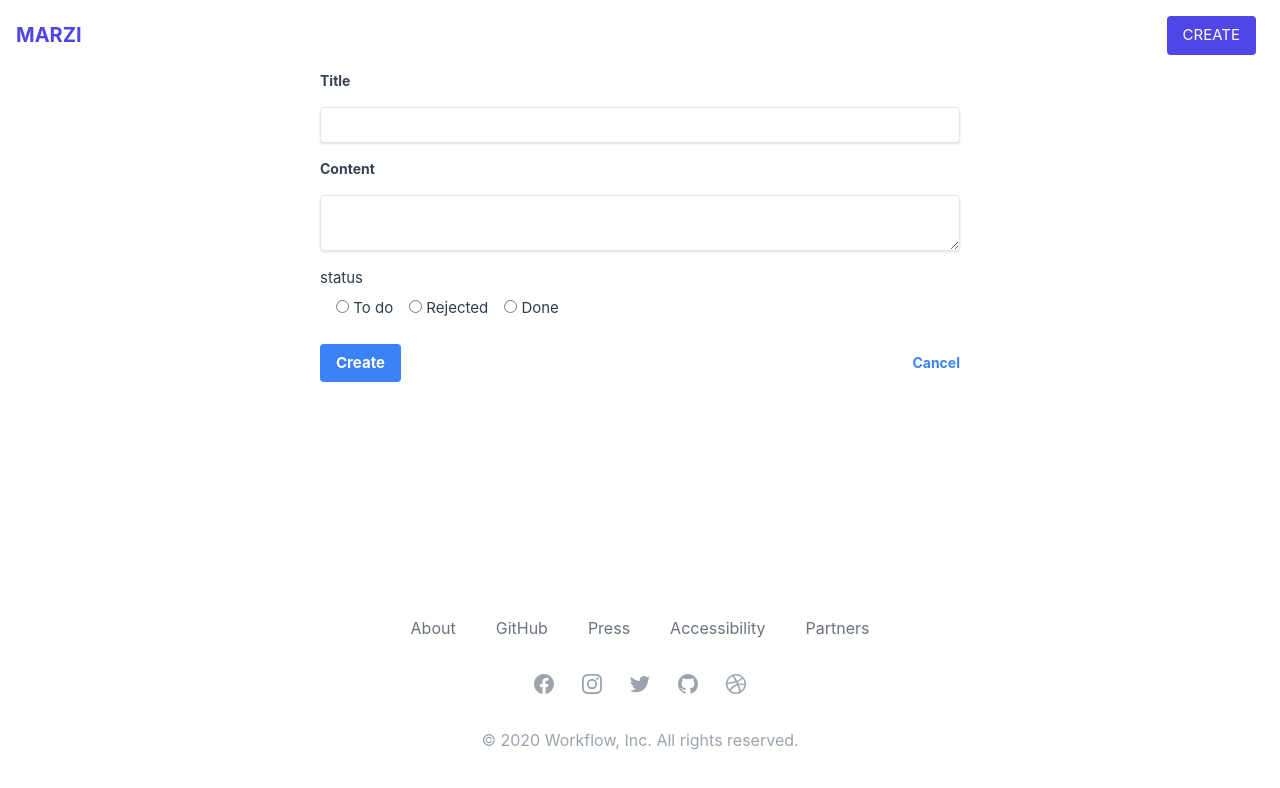
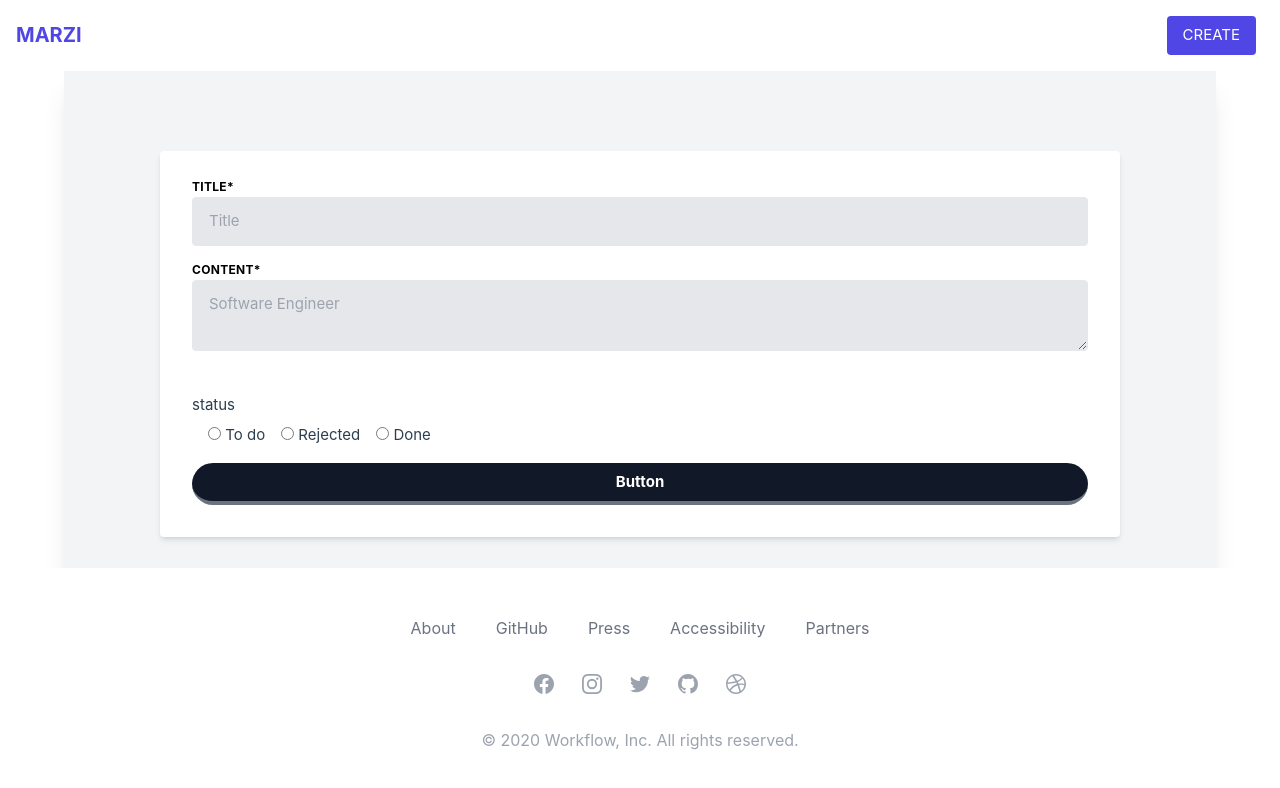
Before and after one commit to marziyedl/vue-task-management, a Vue app: page /create in a window 1280 px wide. Shown: the top 788 px of the page. Built offline with nearby package versions, Linux system fonts and the light colour scheme.

Commit message:
refactor: 💡 redesign create task

```diff
--- a/src/components/CustomRadio.vue
+++ b/src/components/CustomRadio.vue
@@ -18,7 +18,7 @@ import { type BadgePropsModel } from "@/models/badge.model";
 import { useField } from "vee-validate";
 
 const props = defineProps<{
-  options: { value: BadgePropsModel, label: string }[],
+  options: { [key: string]: { value: BadgePropsModel, label: string } },
   name: string,
 }>();
 
--- a/src/composable/useFetchDataFromLocalStorage.ts
+++ b/src/composable/useFetchDataFromLocalStorage.ts
@@ -6,6 +6,7 @@ const mockData: TaskProps[] = [
 ]
 
 export default function useFetchDataFromLocalStorage() {
+    const fetchTasks = () => {
         let data = localStorage.getItem('tasks') || ''
         if (!data) {
             localStorage.setItem('tasks', JSON.stringify(mockData))
@@ -14,3 +15,5 @@ export default function useFetchDataFromLocalStorage() {
 
         return JSON.parse(data) as TaskProps[];
     }
+    return {fetchTasks}
+}
--- a/src/views/CreateTask.vue
+++ b/src/views/CreateTask.vue
@@ -1,28 +1,34 @@
 <template>
-  <form class="flex w-6/12 mx-auto flex-col gap-4" @submit="onSubmit">
-    <label class="block text-gray-700 text-sm font-bold" for="title">
-      Title
+
+   <div class="bg-gray-100 mx-auto max-w-6xl py-20 px-12 lg:px-24 shadow-xl mb-24">
+    <form @submit="onSubmit">
+      <div class="bg-white shadow-md rounded px-8 pt-6 pb-8 mb-4 flex flex-col">
+        <div class="-mx-3 md:flex flex-col mb-6">
+          <div class="md:w-full px-3 mb-6 md:mb-0">
+            <label class="uppercase tracking-wide text-black text-xs font-bold mb-2" for="company">
+              Title*
             </label>
-    <Field name="title" bind="title" type="text"
-      class="shadow appearance-none border rounded w-full py-2 px-3 text-gray-700 leading-tight focus:outline-none focus:shadow-outline" />
-    <label class="block text-gray-700 text-sm font-bold" for="title">
-      Content
+             <Field name="title" bind="title" type="text" class="w-full bg-gray-200 text-black border border-gray-200 rounded py-3 px-4 mb-3" id="company"  placeholder="Title"/>
+          </div>
+          <div class="md:w-full px-3">
+            <label class="uppercase tracking-wide text-black text-xs font-bold mb-2" for="title">
+              Content*
             </label>
-    <Field as="textarea" name="content" bind="content"
-      class="shadow appearance-none border rounded w-full py-2 px-3 text-gray-700 leading-tight focus:outline-none focus:shadow-outline"></Field>
+            <Field as="textarea" name="content" bind="content" class="w-full bg-gray-200 text-black border border-gray-200 rounded py-3 px-4 mb-3" id="title" type="text" placeholder="Software Engineer"/>
+          </div>
+        </div>
           <CustomRadio name="status" :options="BadgeOptions" />
-    <div class="flex items-center justify-between">
-      <button
-        class="bg-blue-500 hover:bg-blue-700 text-white font-bold py-2 px-4 rounded focus:outline-none focus:shadow-outline"
-       type="submit"
-        >
-        Create
+
+        <div class="-mx-3 md:flex mt-2">
+          <div class="md:w-full px-3">
+            <button class="md:w-full bg-gray-900 text-white font-bold py-2 px-4 border-b-4 hover:border-b-2 border-gray-500 hover:border-gray-100 rounded-full">
+              Button
             </button>
-      <a class="inline-block align-baseline font-bold text-sm text-blue-500 hover:text-blue-800" href="#">
-        Cancel
-      </a>
+          </div>
+        </div>
       </div>
     </form>
+  </div>
 </template>
 <script setup lang="ts">
 import useCreateTask from "@/composable/useCreateTask";
@@ -37,7 +43,7 @@ const { handleSubmit } = useForm();
 const { createTask } = useCreateTask();
 
 const onSubmit = handleSubmit((values) => {
-  createTask(values as TaskProps);
-
+const response=  createTask(values as TaskProps);
+if(response) console.log(response);
 });
 </script>
```
Lines whose indentation alone changed are shown as unchanged.
